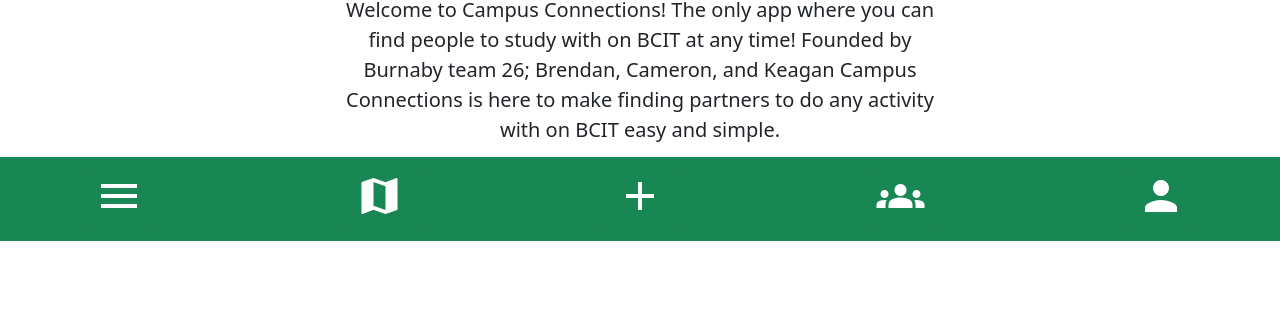
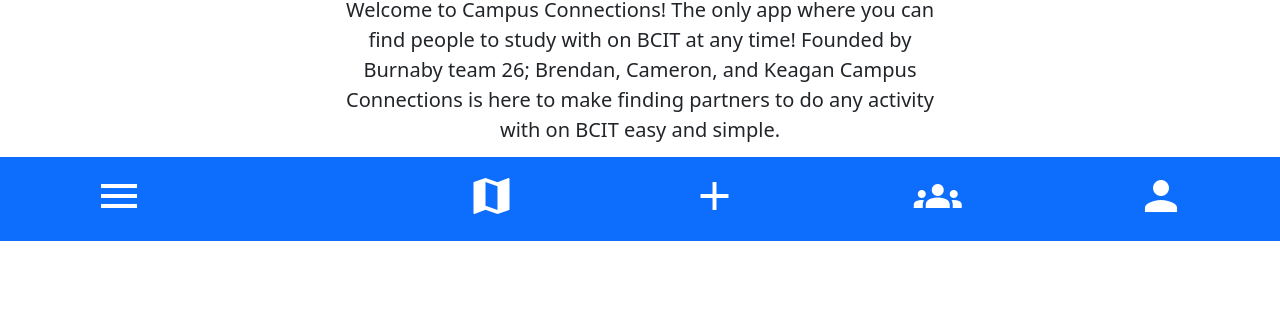
Before and after one commit to camwalford/CampusConnections, a plain HTML site: page index.html in a window 1280 px wide. Shown: the part 559-872 px from the top of the page. Drawn offline with nearby package versions, Linux system fonts and the light colour scheme.

Commit message:
changed the color of icons and made them clickable links

```diff
--- a/index.html
+++ b/index.html
@@ -35,7 +35,7 @@
     <!-- Your HTML Layout go here -->
     <!------------------------------>
 
-    <nav class="navbar navbar-expand-lg navbar-light bg-success">
+    <nav class="navbar navbar-expand-lg navbar-light bg-primary">
         <div class="container-fluid">
             <a class="navbar-brand" href="#">Campus Connections</a>
             <!-- <form class="d-flex"> -->
@@ -58,25 +58,27 @@
             </div>
         </div>
     </div>
-    <footer class="navbar justify-content-evenly fixed-bottom bg-success">
+    <footer class="navbar justify-content-evenly fixed-bottom bg-primary">
         <div class="container">
-            <button type="button" class="btn btn-success btn-floating">
-                <span class="material-icons md-48">menu</span>
+            <a href="activities.html/">
+                <button type="button" class="btn btn-primary btn-floating">
+                    <span class="material-icons md-48 btn-primary">menu</span>
                 <!-- <a href="activities.html/"></a> this line doesn't work -->
+                </button>
+            </a>
+            <a href="map.html">
+                <button type="button" class="btn btn-primary btn-floating">
+                    <a href="map.html/"><span class="material-icons md-48 btn-primary">map</span></a>
+                <!-- <a href="google.com"></a> this line doesn't work -->
+                </button>
+            </a>
+            <button type="button" class="btn btn-large btn-primary btn-floating">
+                <a href="activities.html/"><span class="material-icons md-48 btn-primary">add</span></a>
             </button>
-            <button type="button" class="btn btn-success btn-floating">
-                <span class="material-icons md-48">map</span>
-                <!-- <a href="google.com"></a> this line doesn't work -->
-            </button>
-            <button type="button" class="btn btn-large btn-success btn-floating">
-                <span class="material-icons md-48">add</span>
-            </button>
-            <button type="button" class="btn btn-success btn-floating">
-                <span class="material-icons md-48">groups</span>
-            </button>
-            <button type="button" class="btn btn-success btn-floating">
-                <span class="material-icons md-48">person</span>
-            </button>
+            <button type="button" class="btn btn-primary btn-floating">
+                <a href="activities.html/"><span class="material-icons md-48 btn-primary">groups</span></a>            </button>
+            <button type="button" class="btn btn-primary btn-floating">
+                <a href="activities.html/"><span class="material-icons md-48 btn-primary">person</span></a>            </button>
 
         </div>
     </footer>
```
